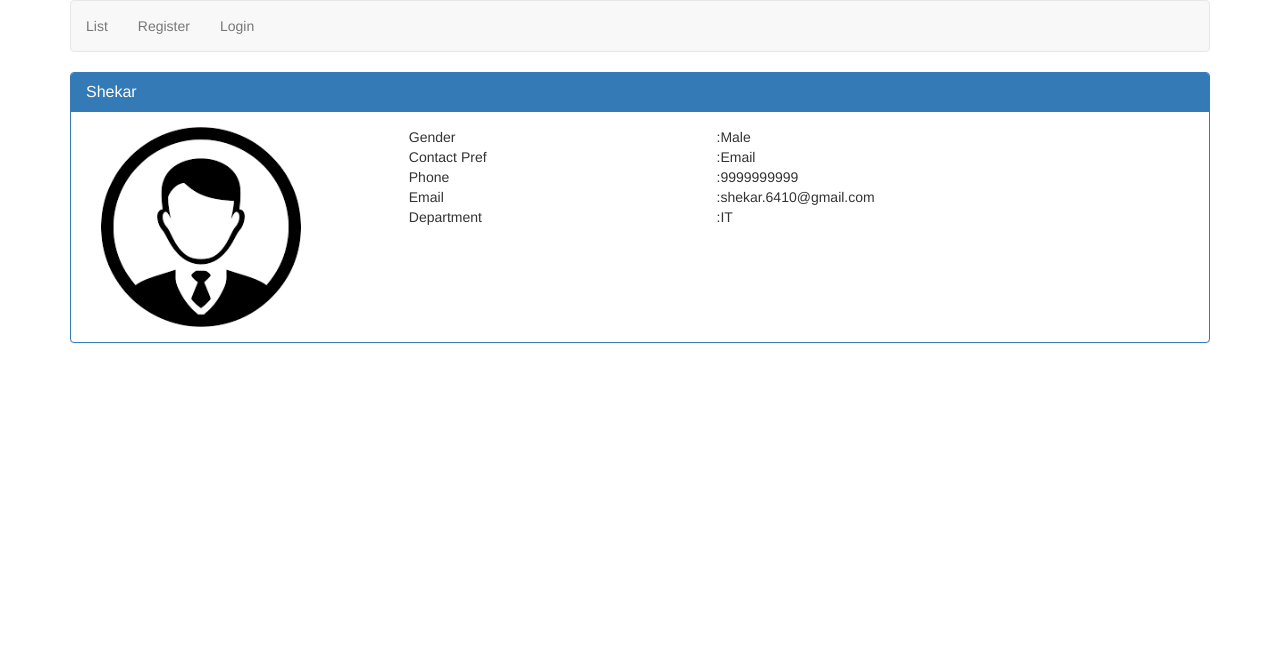
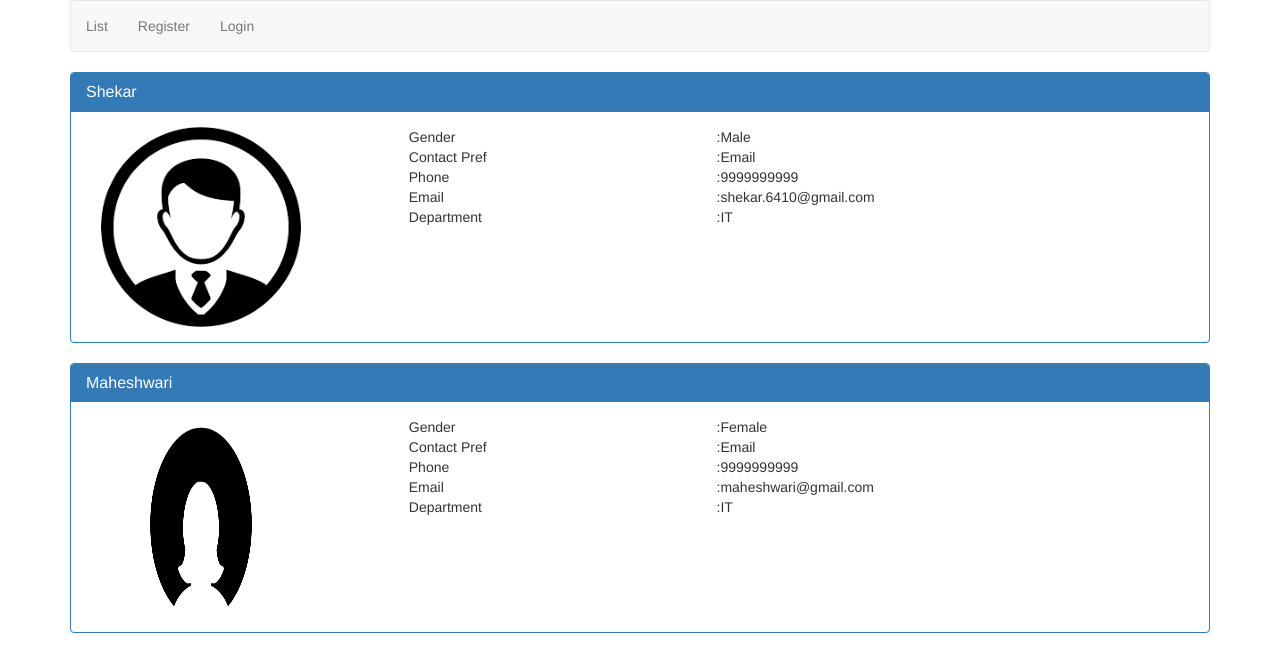
Before and after one commit to shekar6410/ng, an Angular app: page /list in a window 1280 px wide. Shown: the top 672 px of the page. Built offline with nearby package versions, Linux system fonts and the light colour scheme.

Commit message:
topic-4
added topic-4

```diff
--- a/src/app/app.module.ts
+++ b/src/app/app.module.ts
@@ -15,6 +15,7 @@ import { CreateModuleModule } from './topic-1/create-module/create-module.module
 import { LoginComponent } from './topic-1/login/login.component';
 import { CreateDirectiveDirective } from './create-directive.directive';
 import { DisplayEmployeeComponent } from './topic-3/display-employee/display-employee.component';
+import { ComponentLifeCycleComponent } from './topic-4/component-life-cycle/component-life-cycle.component';
 
 
 const appRoutes: Routes=[
@@ -47,6 +48,7 @@ const appRoutes: Routes=[
     LoginComponent,
     CreateDirectiveDirective,
     DisplayEmployeeComponent,
+    ComponentLifeCycleComponent,
 
   ],
   imports: [
--- a/src/app/topic-1/create-employee/create-employee.component.html
+++ b/src/app/topic-1/create-employee/create-employee.component.html
@@ -1,4 +1,4 @@
-<form  (ngSubmit)="saveEmployee(registerData)">
+<form  (ngSubmit)="saveEmployee()">
 <div class="panel panel-primary" >
     <div class="panel-heading">
          <h3 class="panel-title">Create Employee</h3>
@@ -7,7 +7,7 @@
     <div class="panel-body">
         <div class="form-group">
             <label for="fullName">Full Name</label>
-            <input id="fullName" name="fullName" [(ngModel)]="registerData.fullName" type="text" class="form-control">
+            <input id="fullName" name="fullName" [(ngModel)]="fullName" type="text" class="form-control">
         </div>
         <div class="form-group">
             <label for="email">Email</label>
@@ -15,7 +15,7 @@
         </div>
         <div class="form-group">
             <label for="phoneNumber">Phone Number</label>
-            <input id="phoneNumber" name="phoneNumber" [(ngModel)]="registerData.phoneNumber" type="text" class="form-control">
+            <input id="phoneNumber" name="phoneNumber" [(ngModel)]="phoneNumber" type="text" class="form-control">
         </div>
 
         <div class="form-group">
@@ -23,12 +23,12 @@
             <div class="form-control">
                 <label class="radio-inline">
 
-                    <input type="radio" value="Male" name="gender" [(ngModel)]="registerData.gender">
+                    <input type="radio" value="Male" name="gender" [(ngModel)]="gender">
                     Male
                 </label>
                 <label class="radio-inline">
 
-                    <input type="radio" value="Female" name="gender" [(ngModel)]="registerData.gender">
+                    <input type="radio" value="Female" name="gender" [(ngModel)]="gender">
                     Female
                 </label>
             </div>
@@ -38,7 +38,7 @@
         <div class="form-group">
             <div class="form-control">
                 <label class="checkbox-inline">
-                    <input type="checkbox"  name="isActive" [(ngModel)]="registerData.isActive">
+                    <input type="checkbox"  name="isActive" [(ngModel)]="isActive">
                     Is Active
                 </label>
 
@@ -48,7 +48,7 @@
 
         <div class="form-group">
             <label for="department">Department</label>
-            <select id="department" name="department" [(ngModel)]="registerData.department" class="form-control">
+            <select id="department" name="department" [(ngModel)]="department" class="form-control">
                 <option *ngFor="let dept of departments" [value]="dept.id">
                     {{dept.name}}
                 </option>
@@ -59,7 +59,7 @@
 
         <div class="form-group">
             <label for="dob">Date of birth</label>
-            <input id="dob" name="dob" [(ngModel)]="registerData.dob" type="date" class="form-control">
+            <input id="dob" name="dob" [(ngModel)]="dob" type="date" class="form-control">
         </div>
 
 
--- a/src/app/topic-1/create-employee/create-employee.component.ts
+++ b/src/app/topic-1/create-employee/create-employee.component.ts
@@ -7,27 +7,25 @@ import {Department} from 'src/app/models/department.model';
   styleUrls: ['./create-employee.component.css']
 })
 export class CreateEmployeeComponent implements OnInit {
-  departments:Department[]=[{
-    id:1,
-    name:"IT"
-  },
-{id:2, name:"QA"}]
-// email = '';
-// fullName='';
-// gender='Male';
-// phoneNumber='';
-// isActive=true;
-// department='1';
-// dob='';
-registerData=''
+  departments:Department[]=[
+{id:1,name:"IT"},
+{id:2, name:"QA"}];
+
+email = '';
+fullName='';
+gender='Male';
+phoneNumber='';
+isActive=true;
+department='1';
+dob='';
 
   constructor() { }
 
   ngOnInit(): void {
   }
 
-  saveEmployee(user){
-    console.log(user);
+  saveEmployee(){
+
 
   }
 
--- a/src/app/topic-1/list-employees/list-employees.component.html
+++ b/src/app/topic-1/list-employees/list-employees.component.html
@@ -1,5 +1,6 @@
-<!-- <div  *ngFor="let employee of employees">
-    <app-display-employee [employee]="employee"></app-display-employee>
-        </div> -->
-
-        <app-display-employee [employee]="employeeToDisplay"></app-display-employee>
+ <h1 *ngIf="dataFromChild">
+     {{dataFromChild.name}}
+ </h1>
+ <div  *ngFor="let employee of employees">
+    <app-display-employee [employee]="employee" (notify)="handleNotify($event)"></app-display-employee>
+        </div>
--- a/src/app/topic-1/list-employees/list-employees.component.ts
+++ b/src/app/topic-1/list-employees/list-employees.component.ts
@@ -9,19 +9,19 @@ import { EmployeeService } from '../employee.service';
 })
 export class ListEmployeesComponent implements OnInit {
   employees: Employee[];
-  employeeToDisplay:Employee;
-private arrayIndex=1;
+  dataFromChild: Employee;
+
   constructor(private _employeeService: EmployeeService) { }
 
   ngOnInit(): void {
     this.employees=this._employeeService.getEmployees();
-    this.employeeToDisplay=this.employees[0];
+
   }
-  nextEmployee(){
-    if(this.arrayIndex<=1){
-      this.employeeToDisplay=this.employees[this.arrayIndex];
 
-    }
+  handleNotify(eventData:Employee){
+    console.log(eventData)
+    this.dataFromChild=eventData;
+
 
   }
 
--- a/src/app/topic-1/login/login.component.html
+++ b/src/app/topic-1/login/login.component.html
@@ -12,13 +12,13 @@
             <form class="form">
               <div class="form-group">
                 <label for="uname1">Username</label>
-                <input type="text" class="form-control rounded-0" [(ngModel)]="loginUserData.email" name="email" required>
+                <input type="text" class="form-control rounded-0" [(ngModel)]="email" name="email" required>
               </div>
               <div class="form-group">
                 <label>Password</label>
-                <input type="password" class="form-control rounded-0" [(ngModel)]="loginUserData.password" name="password" required>
+                <input type="password" class="form-control rounded-0" [(ngModel)]="password" name="password" required>
               </div>
-              <button type="button" (click)="loginUser(loginUserData)" class="btn btn-success float-right">Login</button>
+              <button type="button" (click)="loginUser()" class="btn btn-success float-right">Login</button>
             </form>
           </div>
           <!--/card-block-->
--- a/src/app/topic-1/login/login.component.ts
+++ b/src/app/topic-1/login/login.component.ts
@@ -6,14 +6,15 @@ import { Component, OnInit } from '@angular/core'
   styleUrls: ['./login.component.css']
 })
 export class LoginComponent implements OnInit {
-  loginUserData=''
+  email='';
+  password='';
 
 
 
   ngOnInit(): void {
   }
-  loginUser(user){
-    console.log(user)
+  loginUser(){
+
 
   }
 
--- a/src/app/topic-3/display-employee/display-employee.component.html
+++ b/src/app/topic-3/display-employee/display-employee.component.html
@@ -1,4 +1,4 @@
-<div class="panel panel-primary">
+<div class="panel panel-primary" (click)="handleClick()">
 <div class="panel-heading">
     <h3 class="panel-title">{{employee.name}}</h3>
 
--- a/src/app/topic-3/display-employee/display-employee.component.ts
+++ b/src/app/topic-3/display-employee/display-employee.component.ts
@@ -1,4 +1,4 @@
-import { Component, OnInit, Input } from '@angular/core';
+import { Component, OnInit, Input, Output, EventEmitter } from '@angular/core';
 import { Employee } from 'src/app/models/employee-model';
 
 @Component({
@@ -7,11 +7,17 @@ import { Employee } from 'src/app/models/employee-model';
   styleUrls: ['./display-employee.component.css']
 })
 export class DisplayEmployeeComponent implements OnInit {
-  @Input() employee:Employee;
+
+  @Input() employee: Employee;
+  @Output() notify: EventEmitter<Employee>=new EventEmitter<Employee>();
 
   constructor() { }
 
   ngOnInit(): void {
   }
 
+  handleClick(){
+    this.notify.emit(this.employee);
+  }
+
 }
--- /dev/null
+++ b/src/app/topic-4/component-life-cycle/component-life-cycle.component.html
@@ -0,0 +1 @@
+<p>component-life-cycle works!</p>
--- /dev/null
+++ b/src/app/topic-4/component-life-cycle/component-life-cycle.component.ts
@@ -0,0 +1,15 @@
+import { Component, OnInit } from '@angular/core';
+
+@Component({
+  selector: 'app-component-life-cycle',
+  templateUrl: './component-life-cycle.component.html',
+  styleUrls: ['./component-life-cycle.component.css']
+})
+export class ComponentLifeCycleComponent implements OnInit {
+
+  constructor() { }
+
+  ngOnInit(): void {
+  }
+
+}
```
Also changed, not shown: src/app/topic-4/component-life-cycle/component-life-cycle.component.css (added), 1 other file (tests, documents, lock files or other folders).
